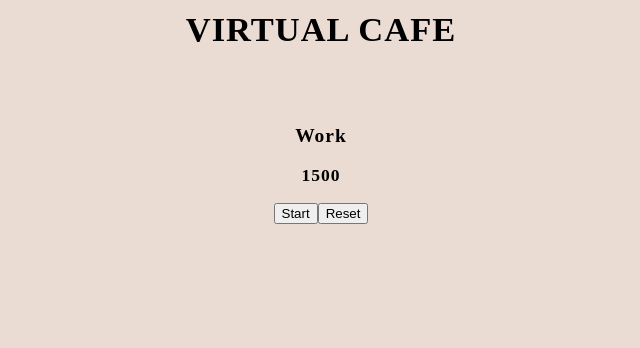
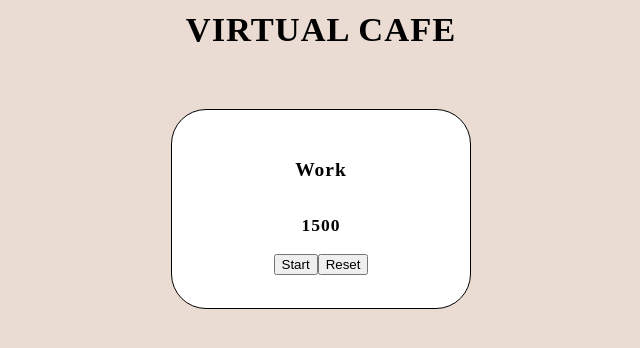
Before and after one commit to caseynewman/virtual-cafe, a React (Vite) app: page / in a window 1280 px wide. Shown: the top 348 px of the page, without its empty margins (319-959 px from the left). Built offline with nearby package versions, Linux system fonts and the light colour scheme; a web font is replaced by a local one.

Commit message:
added styling to Timer

```diff
--- a/src/components/Timer/index.jsx
+++ b/src/components/Timer/index.jsx
@@ -4,6 +4,7 @@
 
 import { useEffect } from "react";
 import { useState } from "react";
+import './style.css';
 
 export default function PomodoroTimer() {
     const WORK_TIME = 25 * 60;
--- /dev/null
+++ b/src/components/Timer/style.css
@@ -0,0 +1,12 @@
+.timer-container {
+    min-width: 300px;
+    min-height: 200px;
+    background-color: #fff;
+    display: flex;
+    flex-direction: column;
+    align-items: center;
+    justify-content: center;
+    border-radius: 35px;
+    border: 1px solid #000;
+    padding: 10px;
+}
```
